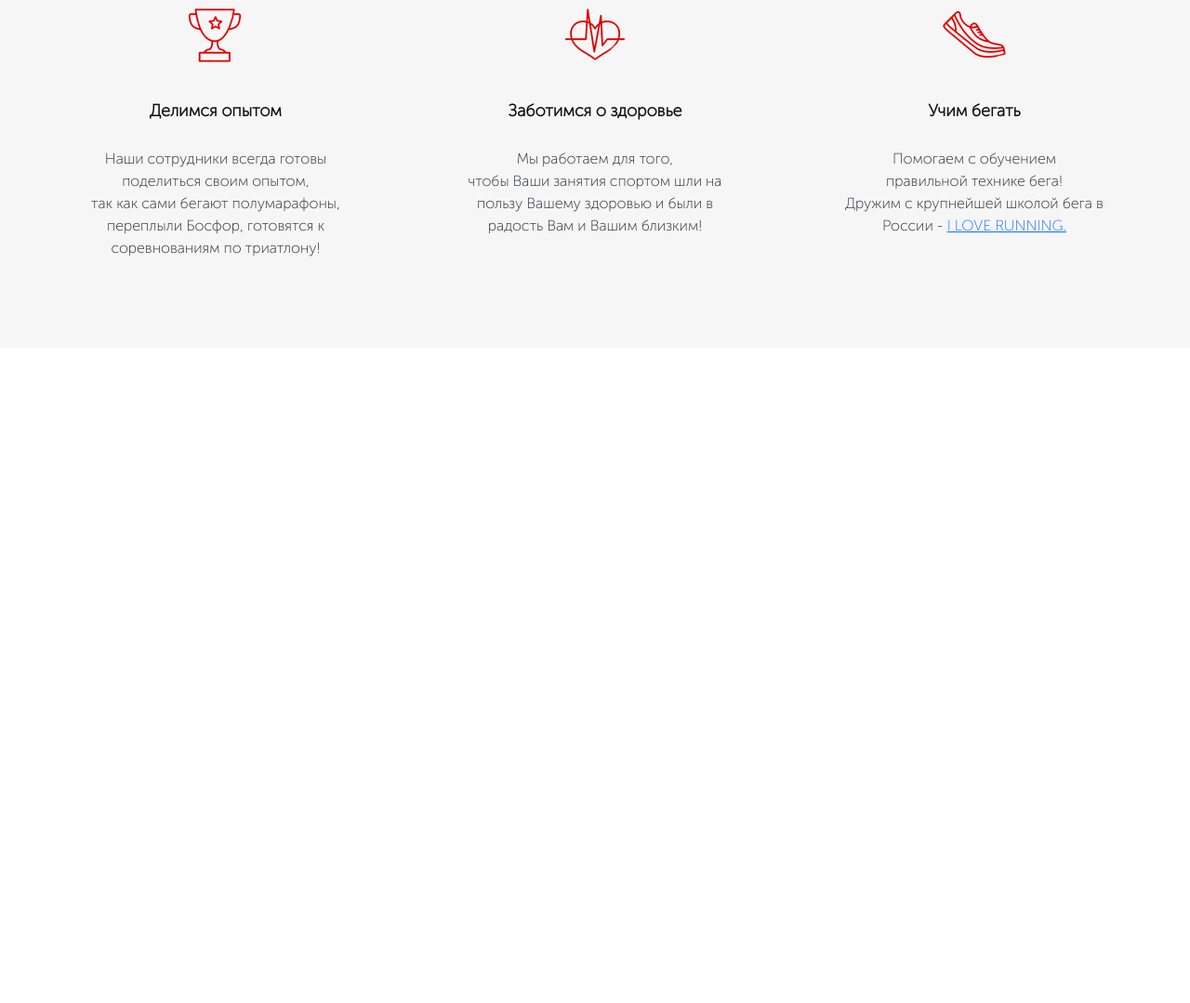
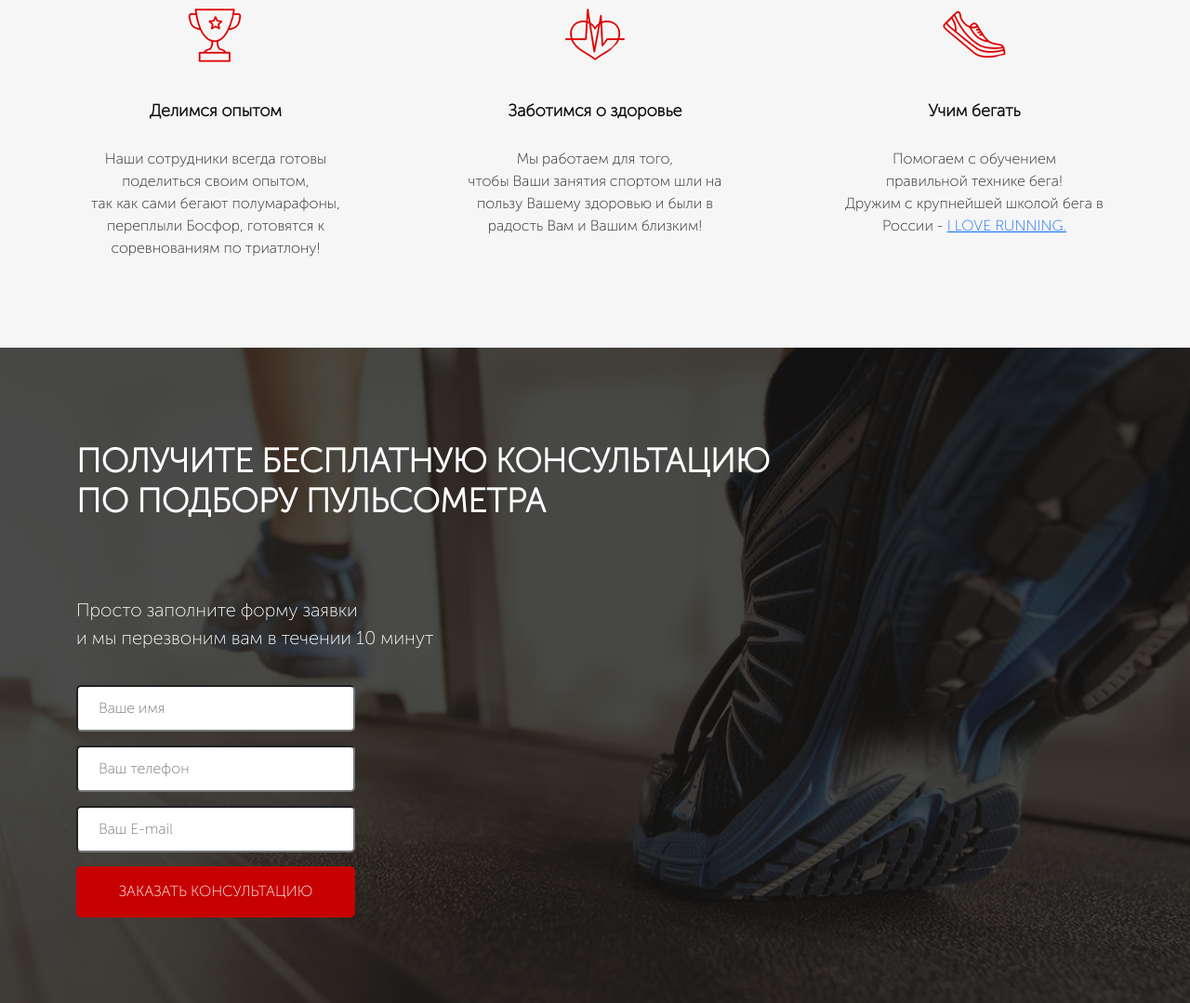
Before and after one commit to RaflSimons/Progect2, a website: page src/index.html in a window 1280 px wide. Shown: the part 896-1975 px from the top of the page at 93% size. Before the commit the page ends 1270 px from the top, so only its background shows below. Drawn offline with nearby package versions, Linux system fonts and the light colour scheme.

Commit message:
add registgation-section

```diff
--- a/src/index.html
+++ b/src/index.html
@@ -11,7 +11,7 @@
     <div class="promo">
         <div class="container">
            <header class="header">
-                <div class="hader__logo">
+                <div class="haeder__logo">
                     <a href="#"><img src="pichures/icons/running-man.png" alt="logo"></a>
                 </div>
                 <div class="header__official">
@@ -73,7 +73,14 @@
 
     <div class="registr">
         <div class="container">
-
+            <h2 class="registr__header">Получите бесплатную консультацию <br> по подбору пульсометра </h2>
+            <div class="registr__subheader">Просто заполните форму заявки <br> и мы перезвоним вам в течении 10 минут</div>
+            <div class="registr__wrapper">
+                <input class="registr__input-name"   placeholder="Ваше имя"    type="text">
+                <input class="registr__input-phone"  placeholder="Ваш телефон" type="text">
+                <input class="registr__input-emaill" placeholder="Ваш E-mail"  type="email">
+            </div>
+            <button class="button button_registr">заказать кОНСУЛЬТАЦИЮ</button>
         </div>
     </div>
 </body>
--- a/src/sass/block/_buttons.scss
+++ b/src/sass/block/_buttons.scss
@@ -17,4 +17,10 @@
         margin-top: 67px;
         margin-bottom: 18px;
     }
+    &_registr{
+        width: 300px;
+        height: 55px;
+        font-size: 16px;
+
+    }
 }
--- a/src/sass/block/_registr.scss
+++ b/src/sass/block/_registr.scss
@@ -1,4 +1,32 @@
 .registr{
-    background: url("/src/pichures/bg/free-constult-bg.png");
-    height: 680px;
+    background: url(../../pichures/bg/free-constult-bg.png) center (center/cover) no-repeat;
+    min-height: 680px;
+    padding: 100px 0 92px 0;
+    &__header{
+        color: #ffffff;
+        font-size: 36px;
+        font-weight: 600;
+        text-align: left;
+        text-transform: uppercase;
+    }
+    &__subheader{
+        margin-top: 80px;
+        color: #ffffff;
+        font-size: 20px;
+        font-weight: 400;
+        text-align: left;
+    }
+    &__wrapper{
+        flex-direction: column;
+        display: flex;
+        margin-top: 36px;
+        input{
+            margin-bottom: 15px;
+            width: 300px;
+            height: 50px;
+            border-radius: 5px;
+            background-color: #ffffff;
+            text-indent: 20px;
+        }
+    }
 }
--- /dev/null
+++ b/src/sass/media/media.scss
@@ -0,0 +1,7 @@
+@media (max-width: 767px) {
+    .header{
+        &__logo{
+            width: 20px;
+        }
+    }
+}
--- a/src/sass/style.scss
+++ b/src/sass/style.scss
@@ -1,4 +1,3 @@
-@import "base/varibles";
 *{
     font-family: 'Museo Sans 100 Thin';
 }
@@ -19,10 +18,11 @@
 //     box-sizing: border-box;
 //     padding: 0;
 // }
-
-@import"block/advantages";
+@import "base/varibles";
+@import "block/registr";
+@import "block/advantages";
 @import "block/header.scss";
 @import "block/promo";
 @import "block/buttons";
 @import "base/mixins";
-@import "media";
+@import "media/media";
```
Also changed, not shown: src/css/media/media.min.css (added), src/css/style.min.css, src/sass/media.scss (deleted).
